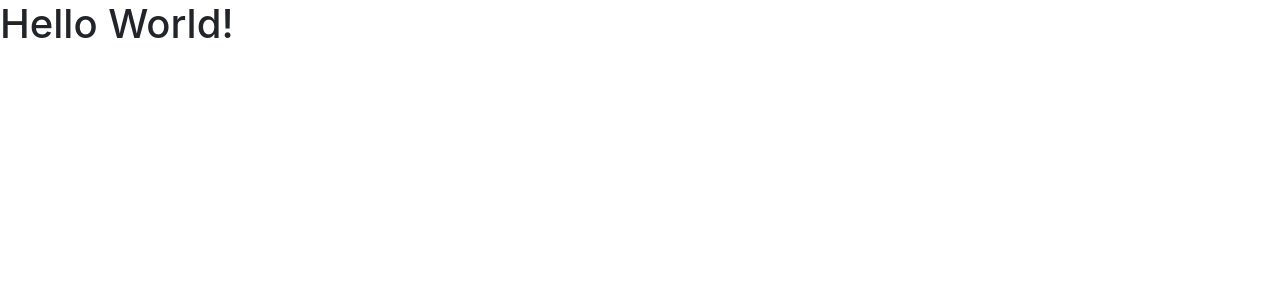
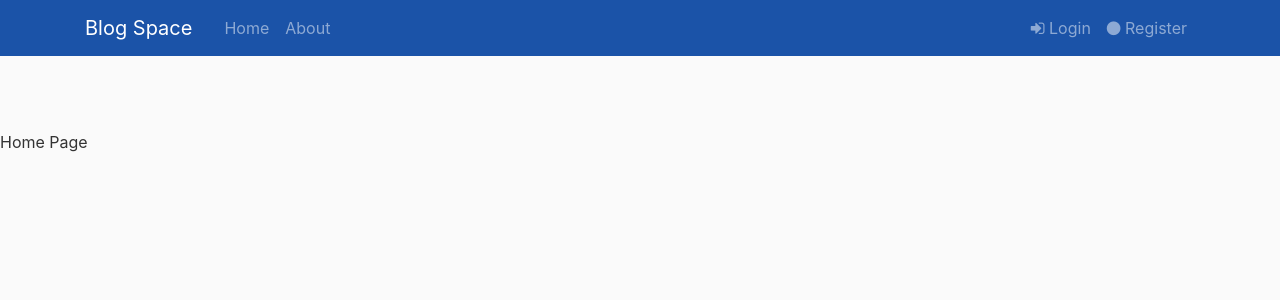
Before and after one commit to aakash-sahu/BlogApp, a React (Create React App) app in the folder JS/react/blogapp/: page /home in a window 1280 px wide. Shown: the top 300 px of the page. Built offline with nearby package versions, Linux system fonts and the light colour scheme.

Commit message:
Added header component and files for other, updated css

```diff
--- a/JS/react/blogapp/src/App.css
+++ b/JS/react/blogapp/src/App.css
@@ -0,0 +1,11 @@
+body {
+  padding: 50px 0px 0px 0px;
+  z-index: 0;
+    background: #fafafa;
+  color: #333333;
+  margin-top: 5rem;
+}
+
+.navbar-dark{
+  background-color: rgb(27,83,168);
+}
--- a/JS/react/blogapp/src/App.js
+++ b/JS/react/blogapp/src/App.js
@@ -1,14 +1,18 @@
 import React, { Component } from 'react';
-import logo from './logo.svg';
-import './App.css';
+import { BrowserRouter } from 'react-router-dom';
+import Main from './components/MainComponent';
+
 
 class App extends Component {
 
   render () {
     return (
-      <div className="App">
-      <h1>Hello World!</h1>
-    </div>
+      <BrowserRouter>
+        <div className="App">
+          <Main />
+        </div>
+      </BrowserRouter>
+
     )
   }
 }
--- /dev/null
+++ b/JS/react/blogapp/src/components/AboutComponent.js
@@ -0,0 +1,9 @@
+import React, { Component } from 'react';
+
+function About(props)  {
+    return (
+        <div>About Page</div>
+    );
+}
+
+export default About;
--- /dev/null
+++ b/JS/react/blogapp/src/components/HeaderComponent.js
@@ -0,0 +1,49 @@
+import React, { Component } from 'react';
+import { Navbar, NavbarBrand, NavItem, NavLink, Nav, NavbarToggler, Collapse,  } from 'reactstrap';
+
+class Header extends Component {
+    constructor(props) {
+        super(props);
+        this.state = {
+            isNavOpen: false
+        };
+        this.toggleNav = this.toggleNav.bind(this);
+    };
+
+    toggleNav() {
+        this.setState({
+            isNavOpen: !this.state.isNavOpen
+        });
+    }
+
+    render() {
+        return (
+            <Navbar dark expand="md" className="fixed-top">
+                <div className="container">
+                    <NavbarToggler onClick={this.toggleNav} />
+                    <NavbarBrand className="mr-4" href="/home">Blog Space</NavbarBrand>
+                    <Collapse isOpen={this.state.isNavOpen} navbar>
+                        <Nav navbar>
+                            <NavItem>
+                                <NavLink href="/home">Home</NavLink>
+                            </NavItem>
+                            <NavItem>
+                                <NavLink href="/about">About</NavLink>
+                            </NavItem>
+                        </Nav>
+                        <Nav className="ml-auto" navbar>
+                            <NavItem>
+                                <NavLink href="#"><span class="fa fa-sign-in"></span> Login</NavLink>
+                            </NavItem>
+                            <NavItem>
+                                <NavLink href="#"><span class="fa fa-circle"></span> Register</NavLink>
+                            </NavItem>
+                        </Nav>
+                    </Collapse>
+                </div>
+            </Navbar>
+        );
+    }
+};
+
+export default Header;
--- /dev/null
+++ b/JS/react/blogapp/src/components/HomeComponent.js
@@ -0,0 +1,9 @@
+import React, { Component } from 'react';
+
+function Home(props)  {
+    return (
+        <div>Home Page</div>
+    );
+}
+
+export default Home;
--- /dev/null
+++ b/JS/react/blogapp/src/components/MainComponent.js
@@ -0,0 +1,26 @@
+import React, { Component } from 'react';
+import { Route, Switch, Redirect} from 'react-router-dom';
+import Header from './HeaderComponent';
+import About from './AboutComponent';
+import Home from './HomeComponent';
+
+
+class Main extends Component {
+    constructor(props) {
+        super(props);
+    }
+
+    render () {
+        return (
+            <div>
+                <Header />
+                <Switch>
+                    <Route path='/home' component = {Home}/>
+                    <Route path='/about' component= {About} />
+                </Switch>
+            </div>
+        );
+    }
+}
+
+export default Main;
--- a/JS/react/blogapp/src/index.js
+++ b/JS/react/blogapp/src/index.js
@@ -4,7 +4,9 @@ import 'bootstrap/dist/css/bootstrap.min.css';
 import 'font-awesome/css/font-awesome.css';
 import './index.css';
 import App from './App';
+import './App.css';
 import * as serviceWorker from './serviceWorker';
+
 
 ReactDOM.render(
   <React.StrictMode>
```
